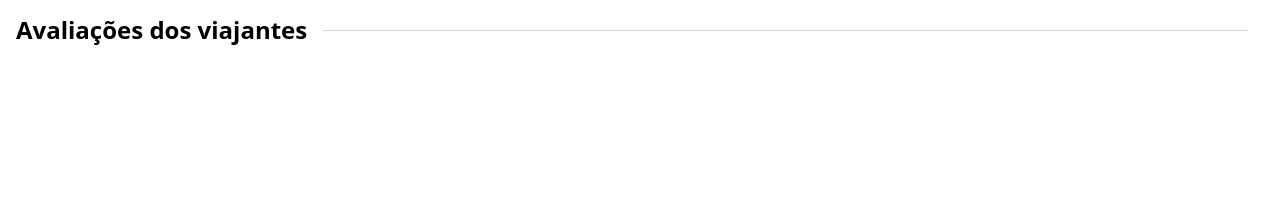
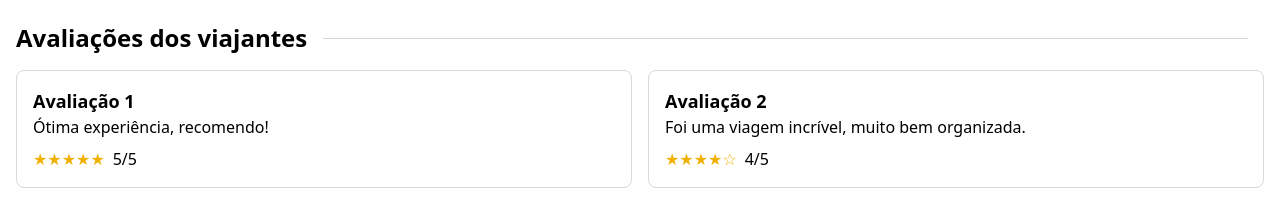
Before and after one commit to DecolaTrips/decolatrips-frontend, an Angular app: page /package/1 in a window 1280 px wide. Shown: the part 3050-3251 px from the top of the page. Before the commit the page ends 3128 px from the top, so only its background shows below. Built offline with nearby package versions, Linux system fonts and the light colour scheme.

Commit message:
feat: add rating component and integrate into package detail page

```diff
--- a/src/app/app.html
+++ b/src/app/app.html
@@ -1 +1 @@
-<router-outlet> <router-outlet />
+<router-outlet><router-outlet />
--- a/src/app/components/info-card/info-card.html
+++ b/src/app/components/info-card/info-card.html
@@ -1,3 +1,3 @@
-<div class="bg-[#F5F5F5] p-4 rounded-lg">
+<div class="bg-[#FFF] p-4 rounded-lg border border-gray-300">
   <p class="">{{ title }}</p>
 </div>
--- /dev/null
+++ b/src/app/components/rating-comment-card/rating-comment-card.html
@@ -0,0 +1 @@
+<p>rating-comment-card works!</p>
--- /dev/null
+++ b/src/app/components/rating/rating.html
@@ -0,0 +1,19 @@
+<div class="grid grid-cols-1 md:grid-cols-2 gap-4">
+  <div class="bg-white p-4 rounded-lg border border-[#D9D9D9]">
+    <h3 class="text-lg font-semibold">Avaliação 1</h3>
+    <p>Ótima experiência, recomendo!</p>
+    <div class="flex items-center mt-2">
+      <span class="text-yellow-500">★★★★★</span>
+      <span class="ml-2">5/5</span>
+    </div>
+  </div>
+  <div class="bg-white p-4 rounded-lg border border-[#D9D9D9]">
+    <h3 class="text-lg font-semibold">Avaliação 2</h3>
+    <p>Foi uma viagem incrível, muito bem organizada.</p>
+    <div class="flex items-center mt-2">
+      <span class="text-yellow-500">★★★★☆</span>
+      <span class="ml-2">4/5</span>
+    </div>
+
+
+</div>
--- a/src/app/pages/package-detail/package-detail.html
+++ b/src/app/pages/package-detail/package-detail.html
@@ -53,5 +53,8 @@
       <h2 class="text-2xl font-bold">Avaliações dos viajantes</h2>
       <hr class="flex-1 border-gray-300 mx-4 0">
     </div>
+    <app-rating>
+
+    </app-rating>
   </section>
 </main>
--- a/src/app/pages/package-detail/package-detail.ts
+++ b/src/app/pages/package-detail/package-detail.ts
@@ -2,10 +2,11 @@ import { CommonModule } from '@angular/common';
 import { Component } from '@angular/core';
 import { InfoCard } from '../../components/info-card/info-card';
 import { PackageHighlightCard } from '../../components/package-highlight-card/package-highlight-card';
+import { Rating } from '../../components/rating/rating';
 
 @Component({
   selector: 'app-package-detail',
-  imports: [CommonModule, InfoCard, PackageHighlightCard],
+  imports: [CommonModule, InfoCard, PackageHighlightCard, Rating],
   templateUrl: './package-detail.html',
 })
 export class PackageDetail {
```
Also changed, not shown: src/app/components/rating-comment-card/rating-comment-card.ts (added, +10 -0 lines), src/app/components/rating/rating.ts (added, +10 -0 lines).
